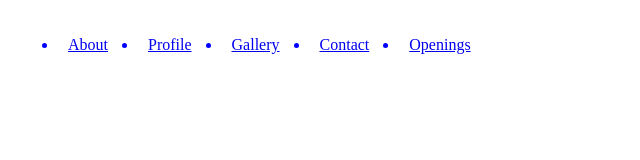
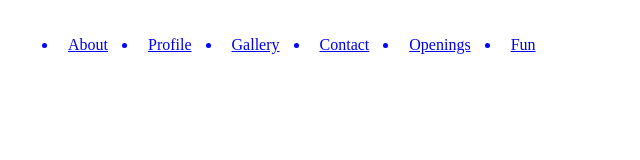
Before and after one commit to PriyankaBadgujar/ekLakshya-Day-3, a plain HTML site: page index.html in a window 1280 px wide. Shown: the full height of the page, 0-640 px from the left. Drawn offline with Linux system fonts and the light colour scheme.

Commit message:
Update index.html

```diff
--- a/index.html
+++ b/index.html
@@ -20,6 +20,7 @@
         <li><a href="gallery.html">Gallery</a></li>
         <li><a href="contact.html">Contact</a></li>
         <li><a href="opening.html">Openings</a></li>
+         <li><a href="gamezone.html">Fun</a></li>
 
 
     </ul>
```
